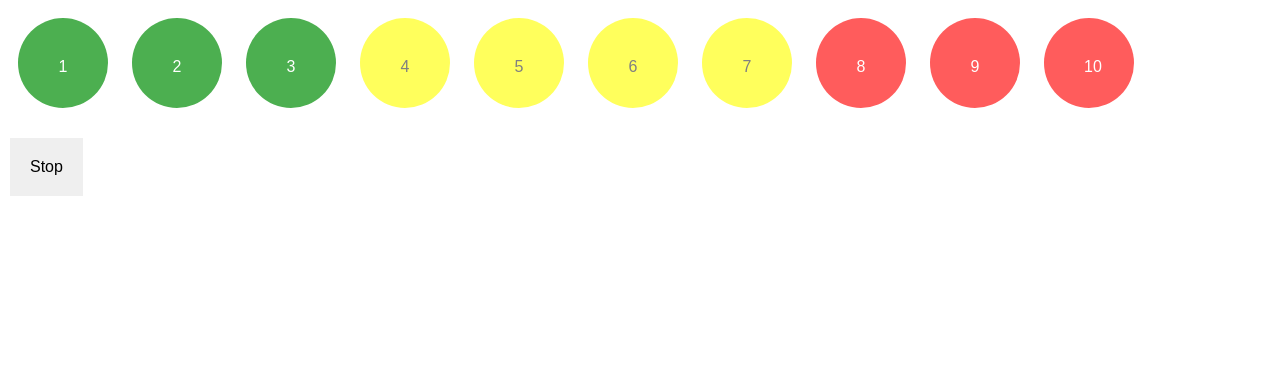
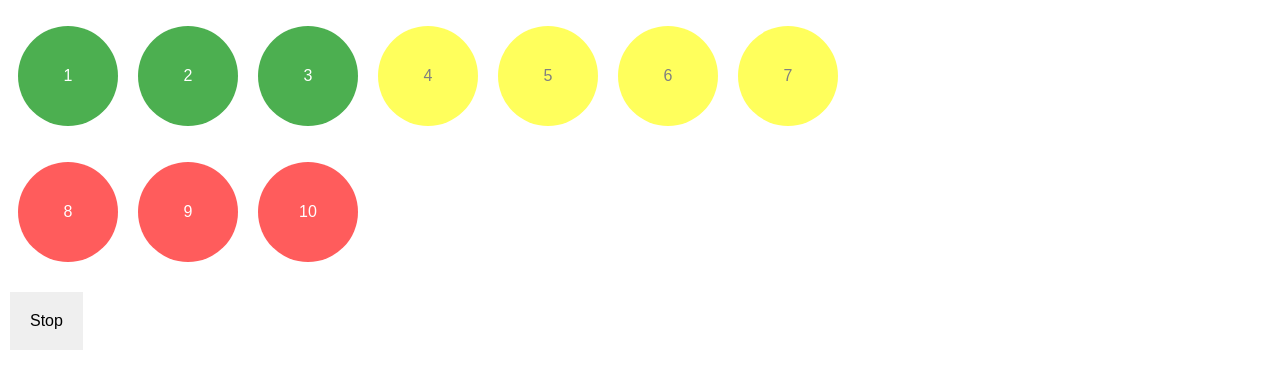
Before and after one commit to anlemett/WL_record_app, a Flask app: template templates/workload.html in a window 1280 px wide. Shown: the top 389 px of the page. Run offline with Flask 2, Linux system fonts and the light colour scheme; the template is opened without the code that fills it: most values are stand-ins (such as "Sample title", 1, 10 or a date in 2020).

Commit message:
buttons in two lines

```diff
--- a/static/css/main.css
+++ b/static/css/main.css
@@ -44,8 +44,8 @@ label {
   text-decoration: none;
   font-size: 16px;
   border-radius: 100%;
-  width: 90px;
-  height: 90px;
+  width: 100px;
+  height: 100px;
 }
 
 .score2 {
@@ -60,8 +60,8 @@ label {
   text-decoration: none;
   font-size: 16px;
   border-radius: 100%;
-  width: 90px;
-  height: 90px;
+  width: 100px;
+  height: 100px;
 }
 
 .score3 {
@@ -76,8 +76,8 @@ label {
   text-decoration: none;
   font-size: 16px;
   border-radius: 100%;
-  width: 90px;
-  height: 90px;
+  width: 100px;
+  height: 100px;
 }
 
 .score:hover {
--- a/templates/workload.html
+++ b/templates/workload.html
@@ -27,7 +27,7 @@
 
         <form method=post id="workloadForm">
 
-            <!-- <p> <div class='container'> -->
+            <p> <div class='container'>
             <input type="hidden" id="form_hidden_field" name="submit_button" value="">
             <button type="submit" onclick="delayedSubmit1(event);"  id="one" class="score1">1</button>
             <button type="submit" onclick="delayedSubmit2(event);" id="two" class="score1"> 2 </button>
@@ -37,11 +37,11 @@
             <button type="submit" onclick="delayedSubmit5(event);" id="five" class="score2"> 5 </button>
             <button type="submit" onclick="delayedSubmit6(event);" id="six" class="score2"> 6 </button>
             <button type="submit" onclick="delayedSubmit7(event);" id="seven" class="score2"> 7 </button>
-            <!-- </div>  </p>  <p>  <div class='container'> -->
+            </div>  </p>  <p>  <div class='container'>
             <button type="submit" onclick="delayedSubmit8(event);" id="eight" class="score3"> 8 </button>
             <button type="submit" onclick="delayedSubmit9(event);" id="nine" class="score3"> 9 </button>
             <button type="submit" onclick="delayedSubmit10(event);" id="ten" class="score3"> 10 </button>
-            <!-- </div>  </p> -->
+            </div>  </p>
 
             <p>
                 <button type="submit" onclick="submitStop(event);" id="stop" class="general"> Stop </button>
```
